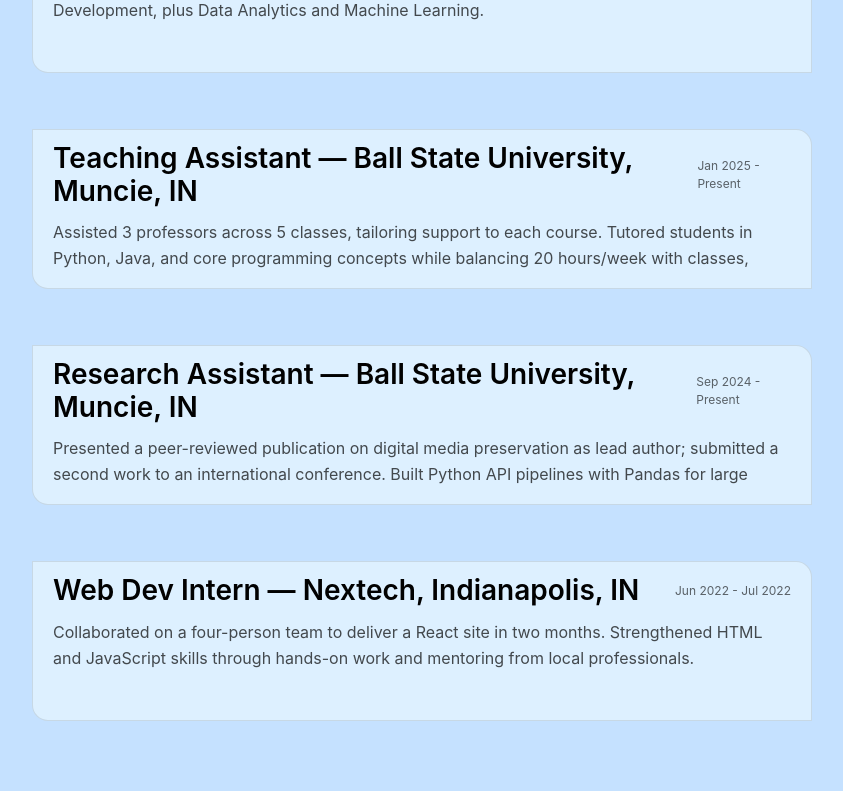
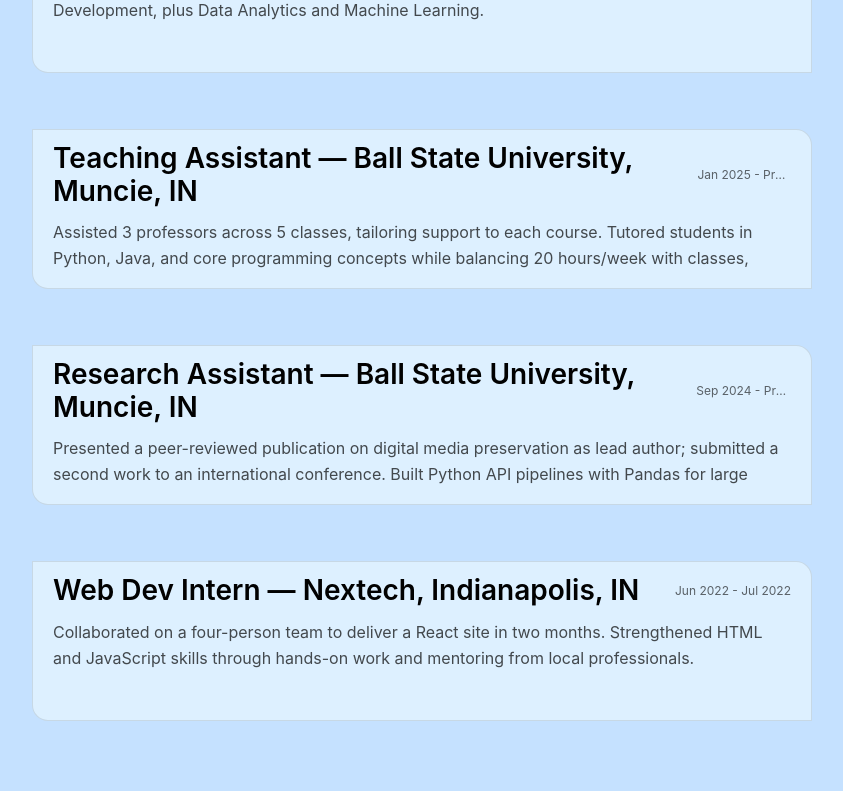
Before and after one commit to cburke6897/Portfolio, a React (Vite) app: page / in a window 1280 px wide. Shown: the part 1779-2570 px from the top of the page, without its empty margins (388-1231 px from the left). Built offline with nearby package versions, Linux system fonts and the light colour scheme.

Commit message:
Adapts ExperienceCard sizing

```diff
--- a/src/components/ExperienceCard.jsx
+++ b/src/components/ExperienceCard.jsx
@@ -11,8 +11,8 @@ export default function ExperienceCard({
 					<h3 className="type-title font-semibold text-text-light dark:text-text-dark">
 						{title}
 					</h3>
-					<span className="type-small text-text-light/60 dark:text-text-dark/60">
-						{fromDate} - {toDate}
+						<span className="type-small text-text-light/60 dark:text-text-dark/60 md:whitespace-nowrap md:truncate">
+						{fromDate} - {toDate && toDate.replace(/ (\d{4})$/, '\u00A0$1')}
 					</span>
 				</div>
 
```
